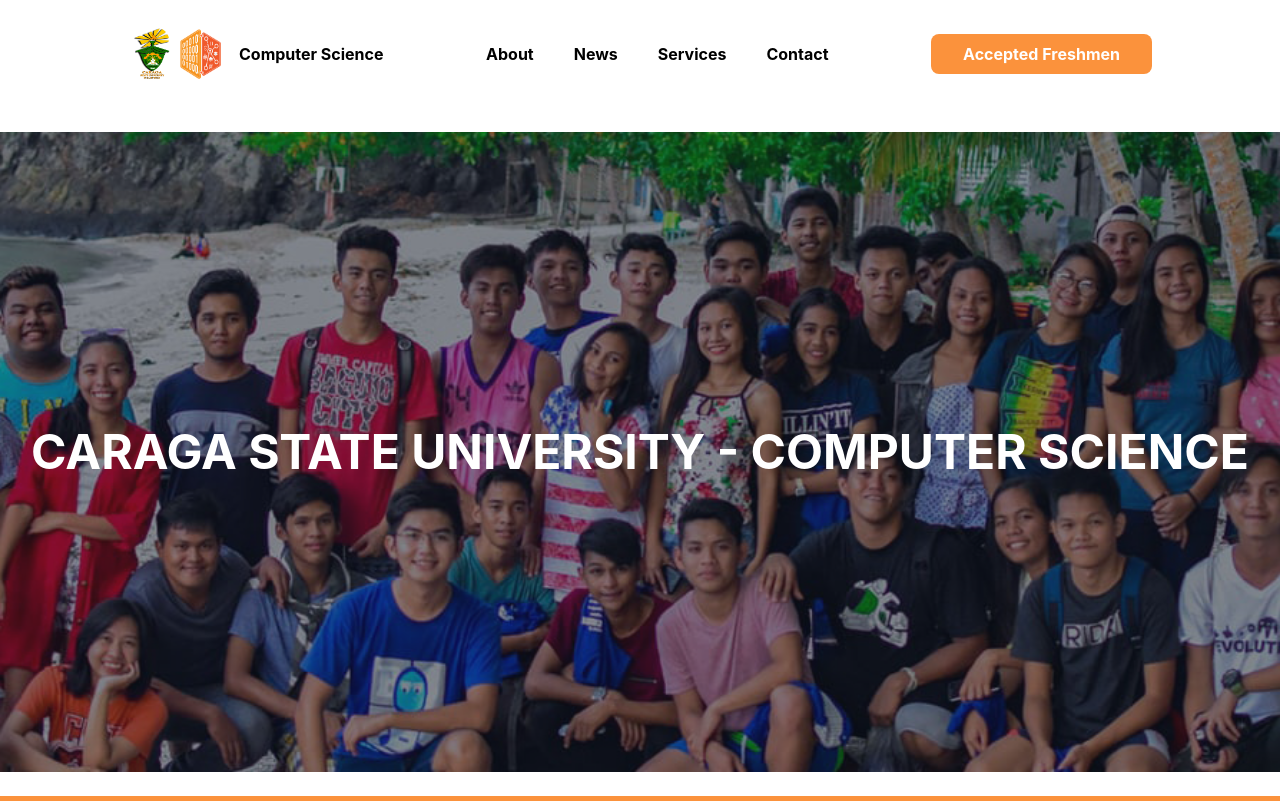
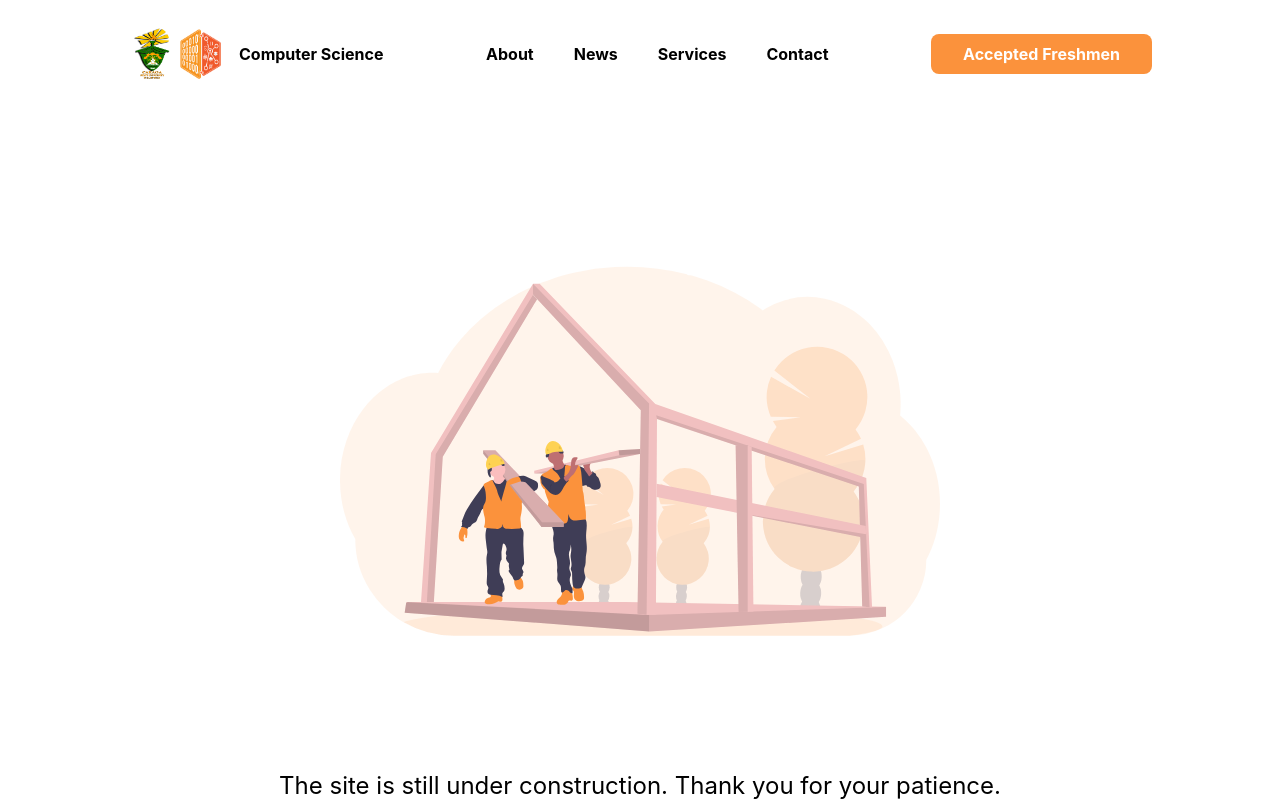
Before and after one commit to kentezrabetita/csu-komsay, a Next.js app: page /about in a window 1280 px wide. Shown: the top 801 px of the page. Built offline with nearby package versions, Linux system fonts and the light colour scheme.

Commit message:
use new under construction page layout

```diff
--- a/components/layout.js
+++ b/components/layout.js
@@ -4,10 +4,10 @@
 
 export default function MainLayout({ children }) {
   return (
-    <div className='flex flex-col space-y-6'>
+    <>
       <Navbar />
       {children}
       <Footer />
-    </div>
+    </>
   );
 }
--- a/pages/about.js
+++ b/pages/about.js
@@ -1,5 +1,5 @@
 import React from 'react';
-import Landing from '../components/landing';
+import Construction from '../components/construction';
 import Head from 'next/head';
 
 export default function About() {
@@ -8,7 +8,7 @@
       <Head>
         <title>About</title>
       </Head>
-      <Landing />
+      <Construction />
     </>
   );
 }
--- a/pages/contact.js
+++ b/pages/contact.js
@@ -1,5 +1,5 @@
 import React from 'react';
-import Landing from '../components/landing';
+import Construction from '../components/construction';
 import Head from 'next/head';
 
 export default function Contact() {
@@ -8,7 +8,7 @@
       <Head>
         <title>About</title>
       </Head>
-      <Landing />
+      <Construction />
     </>
   );
 }
--- a/pages/news.js
+++ b/pages/news.js
@@ -1,5 +1,5 @@
 import React from 'react';
-import Landing from '../components/landing';
+import Construction from '../components/construction';
 import Head from 'next/head';
 
 export default function News() {
@@ -8,7 +8,7 @@
       <Head>
         <title>News</title>
       </Head>
-      <Landing />
+      <Construction />
     </>
   );
 }
--- a/pages/services.js
+++ b/pages/services.js
@@ -1,6 +1,6 @@
 import React from 'react';
-import Landing from '../components/landing';
 import Head from 'next/head';
+import Construction from '../components/construction';
 
 export default function Services() {
   return (
@@ -8,7 +8,7 @@
       <Head>
         <title>Services</title>
       </Head>
-      <Landing />
+      <Construction />
     </>
   );
 }
```
